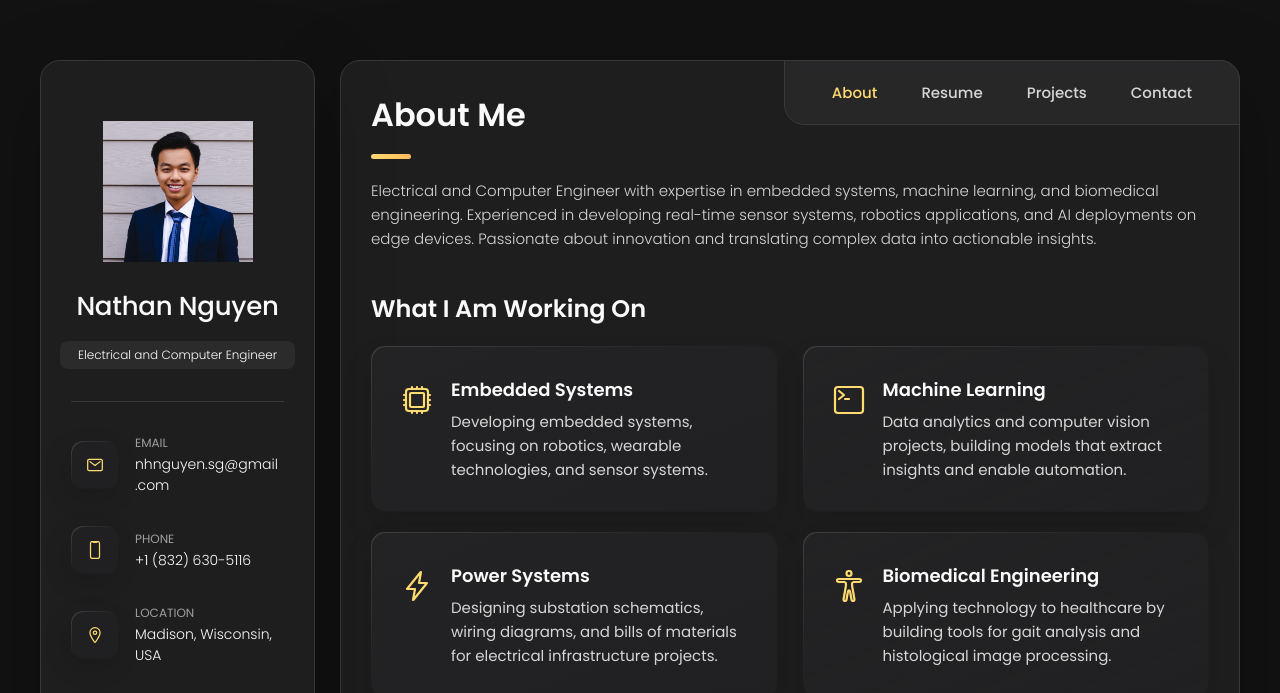
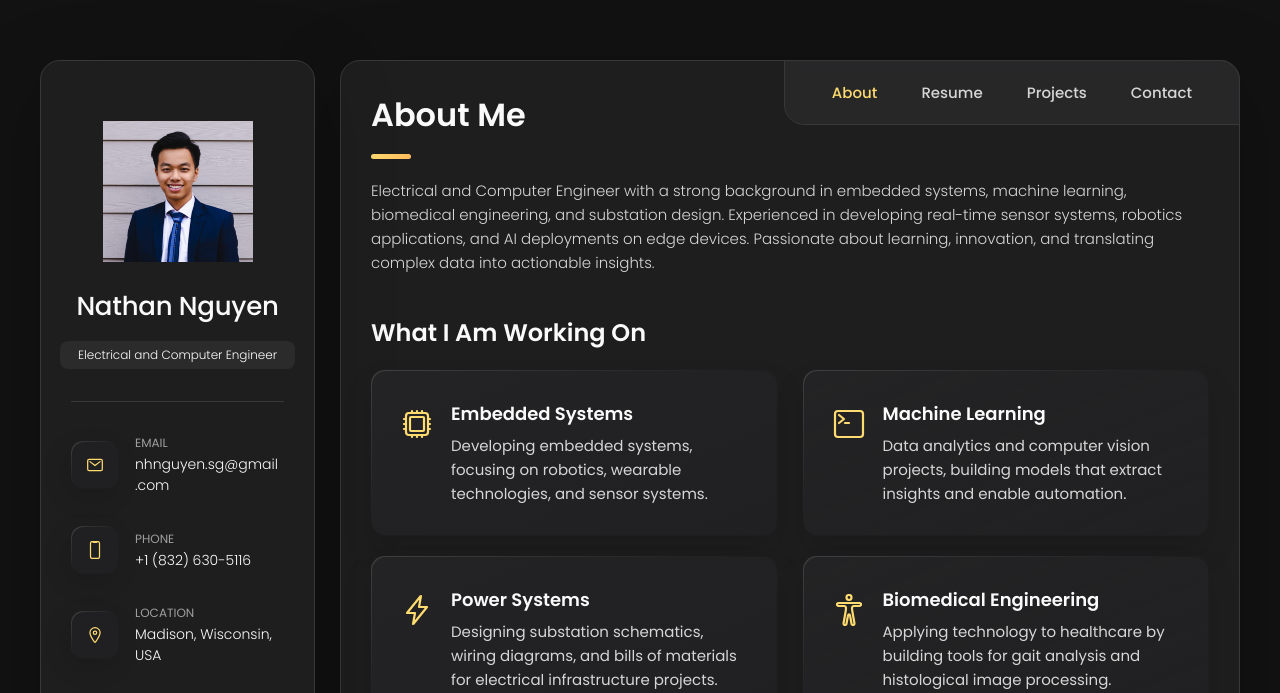
Before and after one commit to nhnguyen99/nhnguyen99-github-io, a plain HTML site: page index.html in a window 1280 px wide. Shown: the top 693 px of the page. Drawn offline with nearby package versions, Linux system fonts and the light colour scheme.

Commit message:
Update index.html

```diff
--- a/index.html
+++ b/index.html
@@ -212,9 +212,9 @@
 
         <section class="about-text">
           <p>
-            Electrical and Computer Engineer with expertise in embedded systems, machine learning, and biomedical engineering. Experienced in
-            developing real-time sensor systems, robotics applications, and AI deployments on edge devices. Passionate about innovation and
-            translating complex data into actionable insights.
+            Electrical and Computer Engineer with a strong background in embedded systems, machine learning, biomedical engineering, and
+            substation design. Experienced in developing real-time sensor systems, robotics applications, and AI deployments on edge devices.
+            Passionate about learning, innovation, and translating complex data into actionable insights.
           </p>
 
         </section>
@@ -501,9 +501,8 @@
                 •	Designed an intelligent shoe sensor system with an IMU and foot pressure sensors to collect human movement data using Python and Arduino, building a comprehensive dataset for motion analysis and wearable technology research.<br>
                 •	Built and trained machine learning models using Tensorflow on movement datasets, achieving 87.8% accuracy in classifying human subjects based on gait patterns.<br>
                 •	Developed a MATLAB algorithm using Kalman filter to calculate stride length in real-time with an accuracy of 98%.<br>
-                •	Deployed YOLACT Vitis AI model on a ZCU104 FPGA using Python and Linux for real-time detection and identification of construction equipment, improving site automation potential.<br>
-                •	Generated high-resolution 3D terrain maps using data collected with a Velodyne LiDAR, contributing to autonomous navigation and spatial mapping research.<br>
-                •	Built Python automation scripts with ROS and Linux to streamline the processing of LiDAR-based 3D spatial data.
+                •	Deployed a ResNet50 model using Python, PyTorch, Linux, and Docker with CUDA on the Xilinx ZCU104 FPGA for real-time segmentation of Caterpillar construction equipment with a precision of 0.26 mAP at 12 FPS.
+
               </p>
 
             </li>
```
